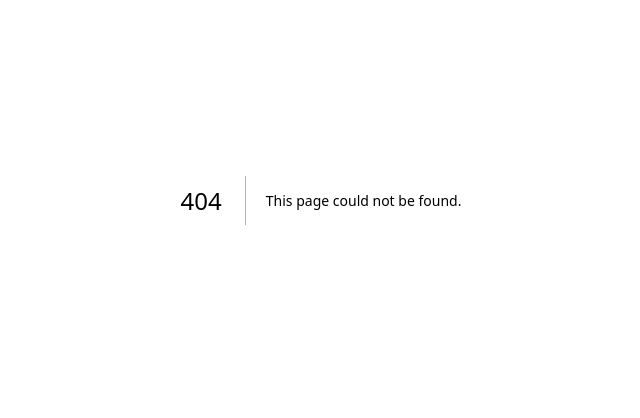
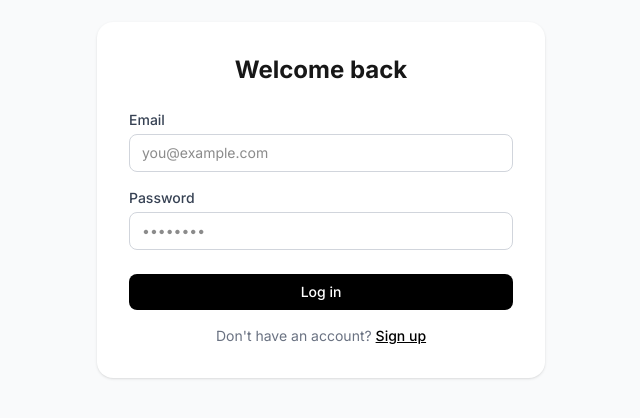
Before and after one commit to foidevans/habit-tracker, a Next.js app: page /login in a window 1280 px wide. Before the commit this address had no page. Shown: the part 200-618 px from the top of the page, without its empty margins (319-959 px from the left). Built offline with nearby package versions, Linux system fonts and the light colour scheme.

Commit message:
feat: add login form and login page

```diff
--- /dev/null
+++ b/src/app/login/page.tsx
@@ -0,0 +1,5 @@
+import LoginForm from '@/components/auth/LoginForm';
+
+export default function LoginPage() {
+  return <LoginForm />;
+}
--- /dev/null
+++ b/src/components/auth/LoginForm.tsx
@@ -0,0 +1,93 @@
+'use client';
+
+import { useState } from 'react';
+import { useRouter } from 'next/navigation';
+import { logIn } from '@/lib/auth';
+import { ROUTES } from '@/lib/constants';
+
+export default function LoginForm() {
+  const router = useRouter();
+  const [email, setEmail] = useState('');
+  const [password, setPassword] = useState('');
+  const [error, setError] = useState<string | null>(null);
+  const [loading, setLoading] = useState(false);
+
+  function handleSubmit() {
+    setError(null);
+    setLoading(true);
+
+    const result = logIn(email, password);
+
+    if (!result.success) {
+      setError(result.error);
+      setLoading(false);
+      return;
+    }
+
+    router.push(ROUTES.dashboard);
+  }
+
+  return (
+    <div className="min-h-screen flex items-center justify-center bg-gray-50 px-4">
+      <div className="w-full max-w-md bg-white rounded-2xl shadow p-8">
+        <h1 className="text-2xl font-bold mb-6 text-center">Welcome back</h1>
+
+        {error && (
+          <p className="text-red-500 text-sm mb-4 text-center">{error}</p>
+        )}
+
+        <div className="mb-4">
+          <label
+            htmlFor="email"
+            className="block text-sm font-medium text-gray-700 mb-1"
+          >
+            Email
+          </label>
+          <input
+            id="email"
+            type="email"
+            data-testid="auth-login-email"
+            value={email}
+            onChange={(e) => setEmail(e.target.value)}
+            className="w-full border border-gray-300 rounded-lg px-3 py-2 text-sm focus:outline-none focus:ring-2 focus:ring-black"
+            placeholder="you@example.com"
+          />
+        </div>
+
+        <div className="mb-6">
+          <label
+            htmlFor="password"
+            className="block text-sm font-medium text-gray-700 mb-1"
+          >
+            Password
+          </label>
+          <input
+            id="password"
+            type="password"
+            data-testid="auth-login-password"
+            value={password}
+            onChange={(e) => setPassword(e.target.value)}
+            className="w-full border border-gray-300 rounded-lg px-3 py-2 text-sm focus:outline-none focus:ring-2 focus:ring-black"
+            placeholder="••••••••"
+          />
+        </div>
+
+        <button
+          data-testid="auth-login-submit"
+          onClick={handleSubmit}
+          disabled={loading}
+          className="w-full bg-black text-white py-2 rounded-lg text-sm font-medium hover:bg-gray-800 disabled:opacity-50 transition"
+        >
+          {loading ? 'Logging in...' : 'Log in'}
+        </button>
+
+        <p className="text-center text-sm text-gray-500 mt-4">
+          Don't have an account?{' '}
+          <a href={ROUTES.signup} className="text-black font-medium underline">
+            Sign up
+          </a>
+        </p>
+      </div>
+    </div>
+  );
+}
```
